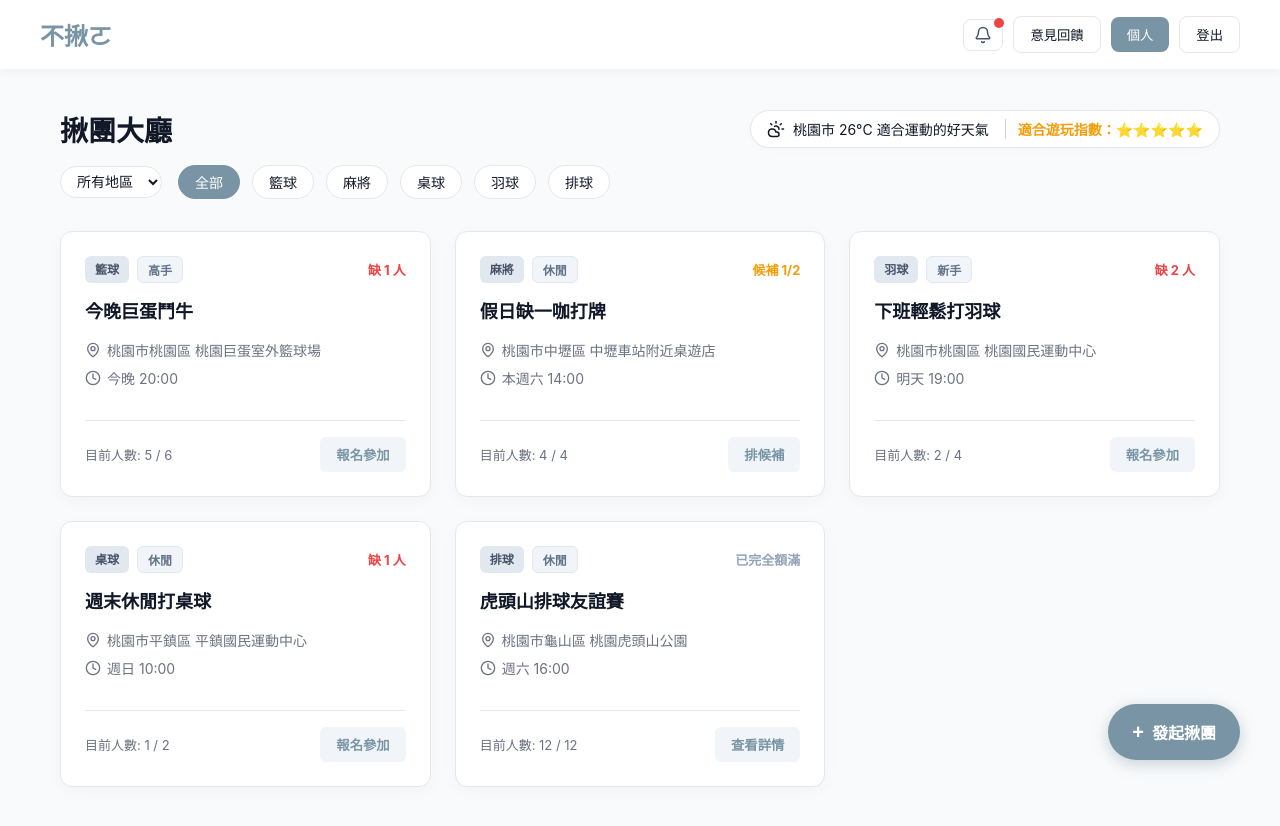
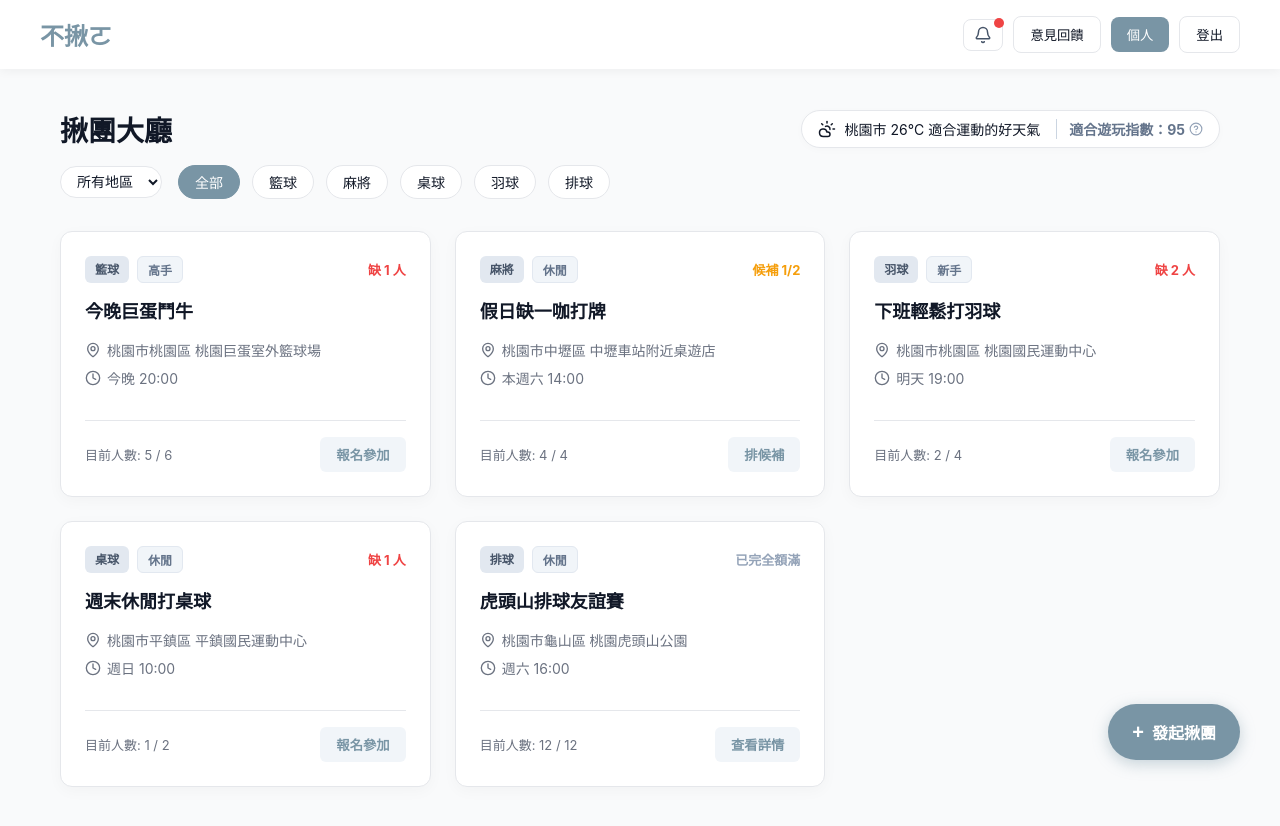
Before and after one commit to B1329041/database_web, a React (Vite) app: page /nojo/home in a window 1280 px wide. Built offline with nearby package versions, Linux system fonts and the light colour scheme.

Commit message:
Update playability index to number with hover tooltip

```diff
--- a/src/pages/Home.jsx
+++ b/src/pages/Home.jsx
@@ -1,6 +1,6 @@
 import { useState } from 'react';
 import { useNavigate } from 'react-router-dom';
-import { CloudSun, MapPin, Clock, Bell } from 'lucide-react';
+import { CloudSun, MapPin, Clock, Bell, HelpCircle } from 'lucide-react';
 import '../App.css';
 
 function Home() {
@@ -16,6 +16,7 @@ function Home() {
   ]);
 
   const [showNotifications, setShowNotifications] = useState(false);
+  const [showPlayabilityInfo, setShowPlayabilityInfo] = useState(false);
   const [notifications, setNotifications] = useState([
     { id: 1, text: '你報名的「歡樂衛生麻將局」場地已確認！', time: '10 分鐘前', read: false },
     { id: 2, text: '系統提醒：主揪更新了揪團注意事項', time: '1 小時前', read: true }
@@ -268,9 +269,22 @@ function Home() {
             <div className="weather-widget">
               <span className="weather-icon" style={{ display: 'flex' }}><CloudSun size={18} /></span>
               <span>桃園市 26°C 適合運動的好天氣</span>
-              <span style={{ marginLeft: '8px', paddingLeft: '12px', borderLeft: '1px solid #cbd5e1', color: '#f59e0b', fontWeight: 'bold', display: 'flex', alignItems: 'center', gap: '4px' }}>
-                適合遊玩指數：⭐⭐⭐⭐⭐
-              </span>
+              <div
+                style={{ position: 'relative', marginLeft: '8px', paddingLeft: '12px', borderLeft: '1px solid #cbd5e1', color: '#64748b', fontWeight: 'bold', display: 'flex', alignItems: 'center', gap: '4px' }}
+                onMouseEnter={() => setShowPlayabilityInfo(true)}
+                onMouseLeave={() => setShowPlayabilityInfo(false)}
+              >
+                <span>適合遊玩指數：95</span>
+                <HelpCircle size={14} style={{ cursor: 'pointer', color: '#94a3b8' }} />
+
+                {showPlayabilityInfo && (
+                  <div style={{ position: 'absolute', top: '100%', left: '50%', transform: 'translateX(-50%)', marginTop: '8px', width: '220px', backgroundColor: '#1e293b', color: 'white', padding: '12px', borderRadius: '8px', fontSize: '12px', fontWeight: 'normal', zIndex: 10, boxShadow: '0 4px 6px -1px rgba(0, 0, 0, 0.1), 0 2px 4px -1px rgba(0, 0, 0, 0.06)', lineHeight: '1.5' }}>
+                    <strong>遊玩指數說明：</strong><br/>
+                    這是一個綜合天氣、氣溫、降雨機率等因素，為你計算出今天有多適合出門運動的參考分數（0~100）。
+                    <div style={{ position: 'absolute', top: '-4px', left: '50%', transform: 'translateX(-50%)', width: '8px', height: '8px', backgroundColor: '#1e293b', borderRadius: '2px', rotate: '45deg' }}></div>
+                  </div>
+                )}
+              </div>
             </div>
           </div>
           <div style={{ display: 'flex', gap: '16px', alignItems: 'center', flexWrap: 'wrap' }}>
```
